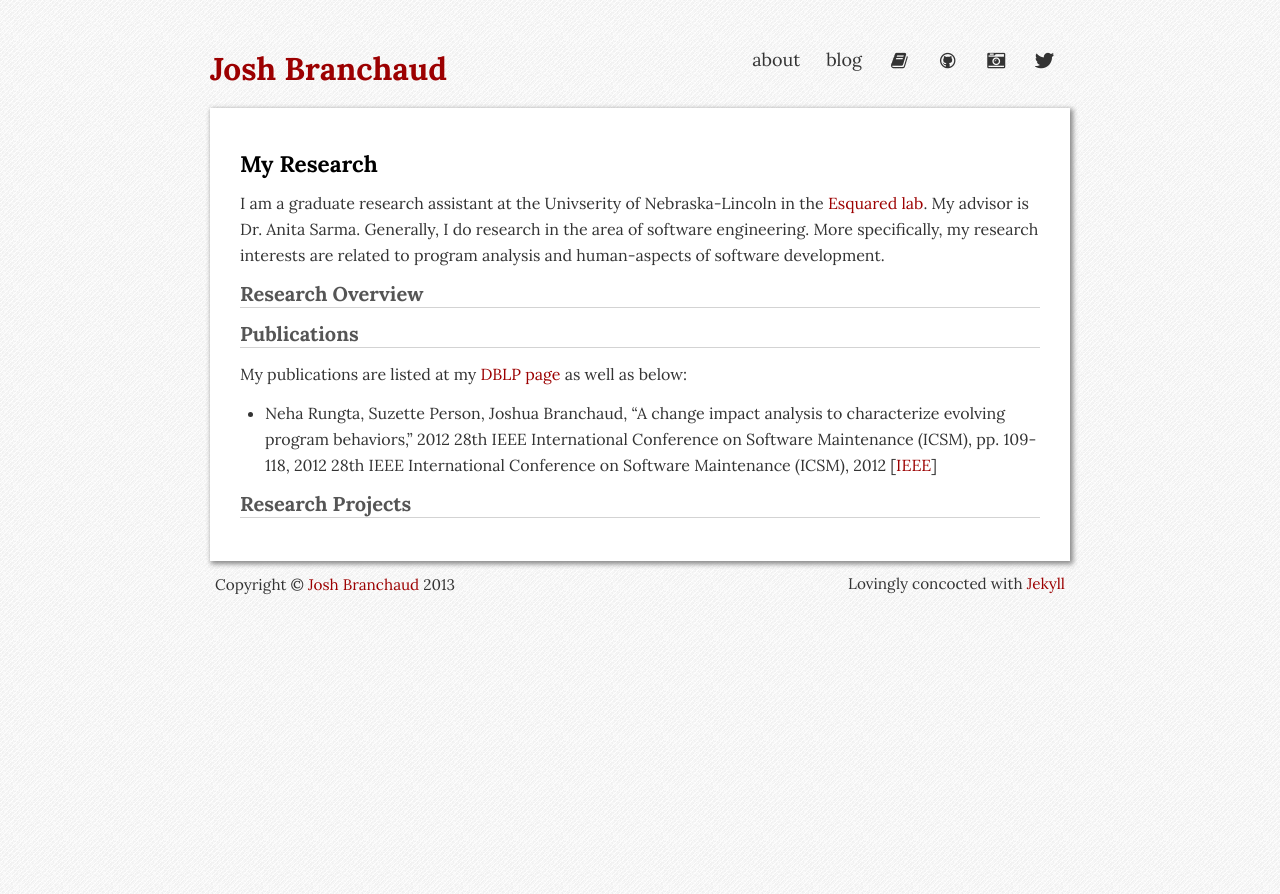
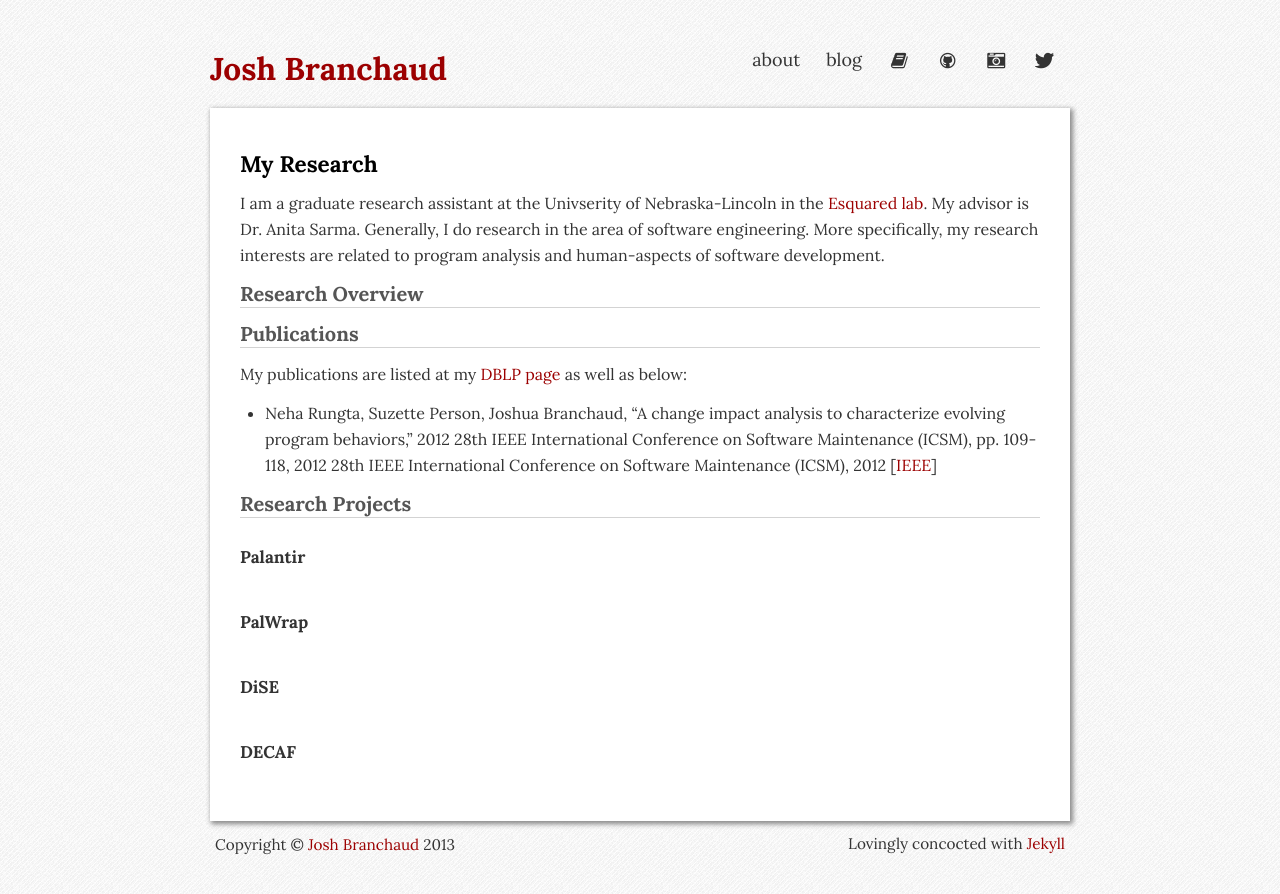
Before and after one commit to jbranchaud/blog, a Jekyll site: the page built from research.md, in a window 1280 px wide. Shown: the top 894 px of the page. Built offline with Jekyll 4.4.1, drawn with Linux system fonts in a browser that asks for light colours.

Commit message:
Adding subsections for the research projects that I have been involved in.

```diff
--- a/research.md
+++ b/research.md
@@ -28,3 +28,11 @@ as well as below:
   \[[IEEE](http://www.computer.org/csdl/proceedings/icsm/2012/2313/00/06405261-abs.html)\]
 
 ## Research Projects
+
+### Palantir
+
+### PalWrap
+
+### DiSE
+
+### DECAF
```
